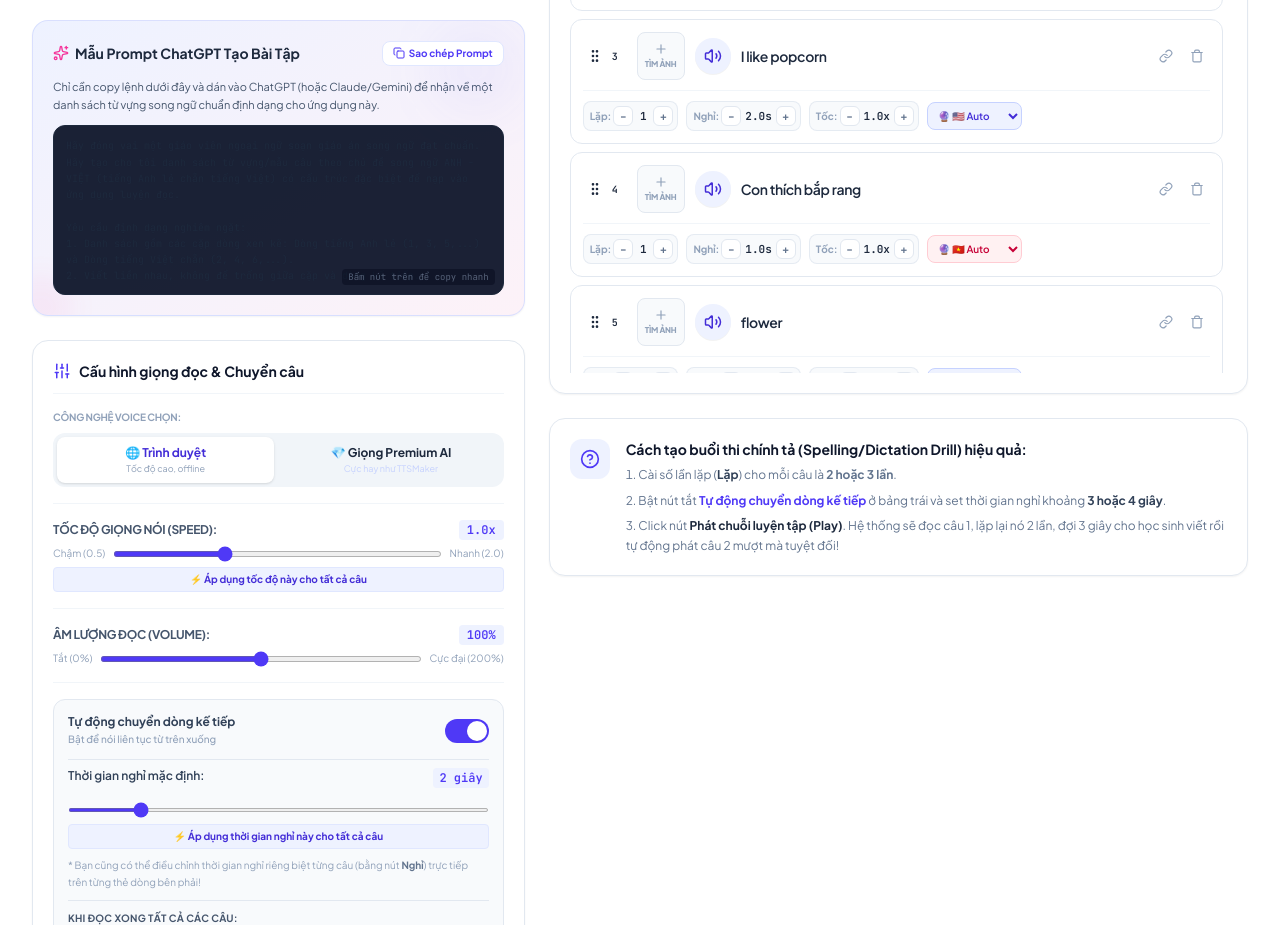
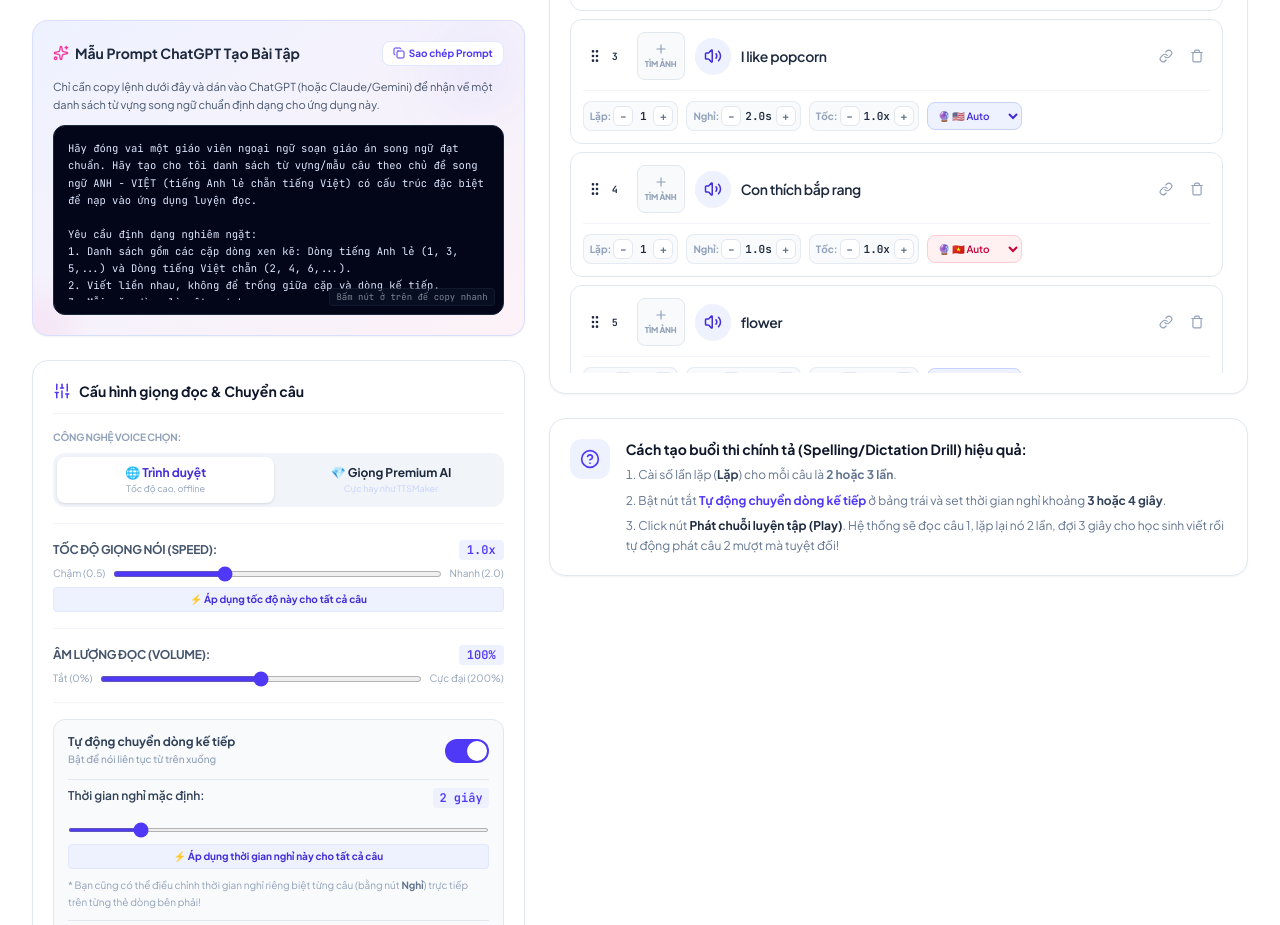
Before and after one commit to thanhnguyendafa-ux/classroom-text-to-speech, a React (Vite) app: page / in a window 1280 px wide. Shown: the part 820-1745 px from the top of the page. Built offline with nearby package versions, Linux system fonts and the light colour scheme.

Commit message:
style: improve appearance of GPT prompt container
Refine styling, colors, and font size for the prompt display area to improve readability and user interaction.

```diff
--- a/src/App.tsx
+++ b/src/App.tsx
@@ -1641,13 +1641,13 @@ Chào mừng thầy cô và các học sinh ;3 /4`;
                 Chỉ cần copy lệnh dưới đây và dán vào ChatGPT (hoặc Claude/Gemini) để nhận về một danh sách từ vựng song ngữ chuẩn định dạng cho ứng dụng này.
               </p>
 
-              <div className="bg-slate-900/95 border border-slate-805 rounded-xl p-3 relative group">
-                <pre className="text-[10px] font-mono text-slate-350 whitespace-pre-wrap max-h-36 overflow-y-auto leading-relaxed scrollbar-thin text-left">
+              <div className="bg-slate-950 border border-slate-800 rounded-xl p-3.5 relative group">
+                <pre className="text-[10.5px] font-mono text-indigo-100 whitespace-pre-wrap max-h-40 overflow-y-auto leading-relaxed scrollbar-thin text-left select-all">
                   {GPT_PROMPT_TEMPLATE}
                 </pre>
-                <div className="absolute bottom-2 right-2 opacity-50 group-hover:opacity-100 transition-opacity pointer-events-none">
-                  <span className="text-[9px] font-mono text-slate-400 bg-slate-950/80 px-1.5 py-0.5 rounded">
-                    Bấm nút trên để copy nhanh
+                <div className="absolute bottom-2 right-2 opacity-60 group-hover:opacity-100 transition-opacity pointer-events-none">
+                  <span className="text-[9px] font-mono text-slate-300 bg-slate-900/90 px-1.5 py-0.5 rounded border border-slate-800">
+                    Bấm nút ở trên để copy nhanh
                   </span>
                 </div>
               </div>
```
